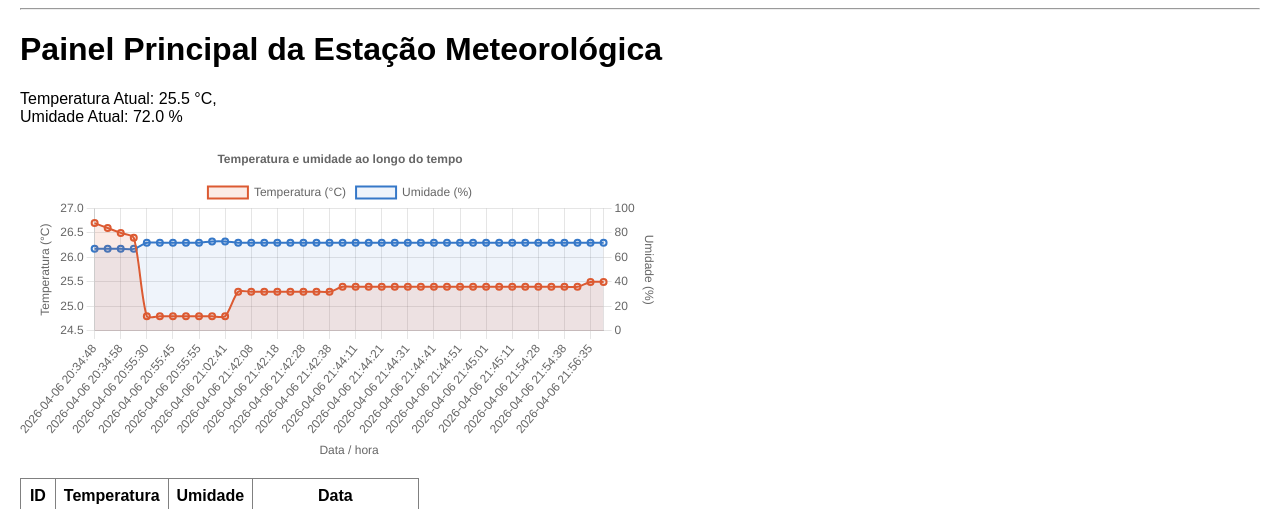
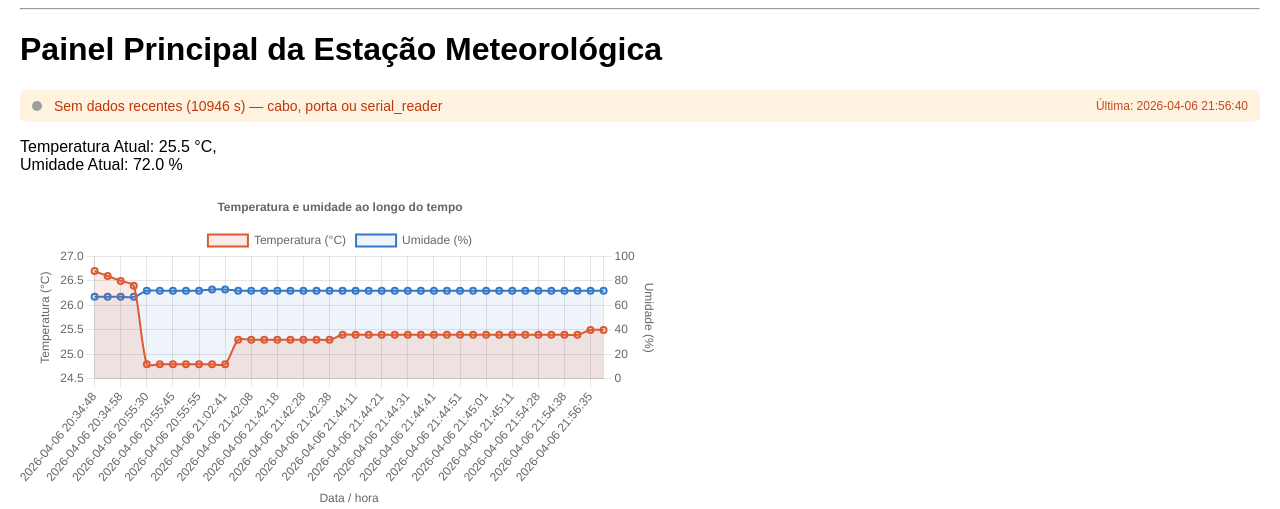
Before and after one commit to AmandaMartinez-R/estacao-meteorologica-murilo, a Flask app: page / in a window 1280 px wide. Shown: the part 38-547 px from the top of the page. Run offline with Flask 3, Linux system fonts and the light colour scheme; data comes from the database, SQL or seed files in the repository; both versions use the stored data as it was after the commit.

Commit message:
feat: Adiciona heartbeat do arduino

```diff
--- a/src/app.py
+++ b/src/app.py
@@ -1,10 +1,55 @@
+from datetime import datetime
+
 from flask import Flask, request, jsonify, render_template
 from database import *
 
 app = Flask(__name__)
 
+# Se a última leitura for mais antiga que isso, consideramos o fluxo serial/API parado
+# (firmware envia a cada ~5 s; margem para atrasos de rede/USB)
+HEARTBEAT_MAX_AGE_SEC = 25
+
 # inicializa banco ao subir o servidor
 init_db()
+
+
+def compute_serial_heartbeat(leituras):
+    """Indica se dados novos estão chegando (última linha no banco é recente)."""
+    if not leituras:
+        return {
+            'ok': False,
+            'ultima': None,
+            'segundos': None,
+            'mensagem': 'Nenhuma leitura — ligue o Arduino e o serial_reader',
+        }
+    raw = leituras[0]['timestamp']
+    dt = None
+    for fmt in ('%Y-%m-%d %H:%M:%S', '%Y-%m-%d %H:%M:%S.%f'):
+        try:
+            dt = datetime.strptime(str(raw), fmt)
+            break
+        except ValueError:
+            continue
+    if dt is None:
+        return {
+            'ok': False,
+            'ultima': str(raw),
+            'segundos': None,
+            'mensagem': 'Horário da última leitura inválido',
+        }
+    segundos = max(0, int((datetime.now() - dt).total_seconds()))
+    ok = segundos <= HEARTBEAT_MAX_AGE_SEC
+    if ok:
+        mensagem = f'Fluxo ativo — última leitura há {segundos} s'
+    else:
+        mensagem = f'Sem dados recentes ({segundos} s) — cabo, porta ou serial_reader'
+    return {
+        'ok': ok,
+        'ultima': str(raw),
+        'segundos': segundos,
+        'mensagem': mensagem,
+    }
+
 
 # rota GET / (painel principal)
 @app.route('/')
@@ -16,7 +61,21 @@ def index():
     if formato == 'json':
         return jsonify([dict(l) for l in leituras])
 
-    return render_template('index.html', leituras=leituras)
+    heartbeat = compute_serial_heartbeat(leituras)
+    chart_data = None
+    if leituras:
+        ordered = list(reversed(leituras))
+        chart_data = {
+            'labels': [str(row['timestamp']) for row in ordered],
+            'temps': [float(row['temperatura']) for row in ordered],
+            'umids': [float(row['umidade']) for row in ordered],
+        }
+    return render_template(
+        'index.html',
+        leituras=leituras,
+        heartbeat=heartbeat,
+        chart_data=chart_data,
+    )
 
 # rota GET /leitura
 @app.route('/leituras')
@@ -101,6 +160,13 @@ def estatisticas():
 
     return jsonify(dict(stats))
 
+
+@app.route('/api/heartbeat')
+def api_heartbeat():
+    ultimas = listar_leituras(1)
+    return jsonify(compute_serial_heartbeat(ultimas))
+
+
 # pra rodar o servidor
 if __name__ == '__main__':
     app.run(debug=True)
--- a/src/static/css/style.css
+++ b/src/static/css/style.css
@@ -17,3 +17,58 @@ th, td {
     height: 320px;
     margin: 1rem 0;
 }
+
+.heartbeat {
+    display: flex;
+    flex-wrap: wrap;
+    align-items: center;
+    gap: 0.5rem 0.75rem;
+    margin: 0.75rem 0 1rem;
+    padding: 0.5rem 0.75rem;
+    border-radius: 6px;
+    font-size: 14px;
+}
+
+.heartbeat--ok {
+    background: #e8f5e9;
+    color: #1b5e20;
+}
+
+.heartbeat--stale {
+    background: #fff3e0;
+    color: #bf360c;
+}
+
+.heartbeat__dot {
+    width: 10px;
+    height: 10px;
+    border-radius: 50%;
+    flex-shrink: 0;
+}
+
+.heartbeat--ok .heartbeat__dot {
+    background: #2e7d32;
+    animation: heartbeat-pulse 1.4s ease-in-out infinite;
+}
+
+.heartbeat--stale .heartbeat__dot {
+    background: #9e9e9e;
+}
+
+@keyframes heartbeat-pulse {
+    0%, 100% { opacity: 1; transform: scale(1); }
+    50% { opacity: 0.45; transform: scale(0.9); }
+}
+
+.heartbeat__ts {
+    margin-left: auto;
+    opacity: 0.9;
+    font-size: 12px;
+}
+
+@media (max-width: 600px) {
+    .heartbeat__ts {
+        margin-left: 0;
+        width: 100%;
+    }
+}
--- a/src/static/js/main.js
+++ b/src/static/js/main.js
@@ -1,6 +1,33 @@
 function atualizar() {
     location.reload();
 }
+
+(function initHeartbeatPoll() {
+    const el = document.getElementById('heartbeat');
+    if (!el) return;
+    const url = el.dataset.pollUrl;
+    if (!url) return;
+
+    async function tick() {
+        try {
+            const r = await fetch(url);
+            const j = await r.json();
+            el.classList.toggle('heartbeat--ok', Boolean(j.ok));
+            el.classList.toggle('heartbeat--stale', !j.ok);
+            const text = el.querySelector('.heartbeat__text');
+            if (text) text.textContent = j.mensagem || '';
+            const ts = el.querySelector('.heartbeat__ts');
+            if (ts) ts.textContent = j.ultima ? `Última: ${j.ultima}` : '';
+        } catch (_) {
+            el.classList.remove('heartbeat--ok');
+            el.classList.add('heartbeat--stale');
+            const text = el.querySelector('.heartbeat__text');
+            if (text) text.textContent = 'Não foi possível consultar o servidor';
+        }
+    }
+
+    setInterval(tick, 4000);
+})();
 
 function deletar(id) {
     fetch(`/leituras/${id}`, {
--- a/src/templates/index.html
+++ b/src/templates/index.html
@@ -3,10 +3,24 @@
 {% block content %}
 <h1>Painel Principal da Estação Meteorológica</h1>
 
+<div id="heartbeat"
+     class="heartbeat heartbeat--{% if heartbeat.ok %}ok{% else %}stale{% endif %}"
+     data-poll-url="{{ url_for('api_heartbeat') }}">
+    <span class="heartbeat__dot" aria-hidden="true"></span>
+    <span class="heartbeat__text">{{ heartbeat.mensagem }}</span>
+    {% if heartbeat.ultima %}
+    <span class="heartbeat__ts">Última: {{ heartbeat.ultima }}</span>
+    {% else %}
+    <span class="heartbeat__ts"></span>
+    {% endif %}
+</div>
+
 {% if leituras %}
 <p>Temperatura Atual: {{ leituras[0].temperatura }} °C,
 <br>
 Umidade Atual: {{ leituras[0].umidade }} %</p>
+
+
 
 <div class="chart-wrap">
     <canvas id="myChart"></canvas>
@@ -35,14 +49,16 @@ Umidade Atual: {{ leituras[0].umidade }} %</p>
 
 <button onclick="atualizar()">Atualizar</button>
 
-{% if leituras %}
-{% set series = leituras|reverse|list %}
+{% if leituras and chart_data %}
+<script type="application/json" id="chart-data">{{ chart_data | tojson }}</script>
 <script src="https://cdn.jsdelivr.net/npm/chart.js"></script>
 <script>
+(function () {
     const ctx = document.getElementById('myChart');
-    const labels = {{ series|map(attribute='timestamp')|list|tojson }};
-    const temps = {{ series|map(attribute='temperatura')|list|tojson }};
-    const umids = {{ series|map(attribute='umidade')|list|tojson }};
+    const chartData = JSON.parse(document.getElementById('chart-data').textContent);
+    const labels = chartData.labels;
+    const temps = chartData.temps;
+    const umids = chartData.umids;
     new Chart(ctx, {
       type: 'line',
       data: {
@@ -105,6 +121,7 @@ Umidade Atual: {{ leituras[0].umidade }} %</p>
         }
       }
     });
+})();
 </script>
 {% endif %}
 
```
Also changed, not shown: src/dados.db, 1 other file.
